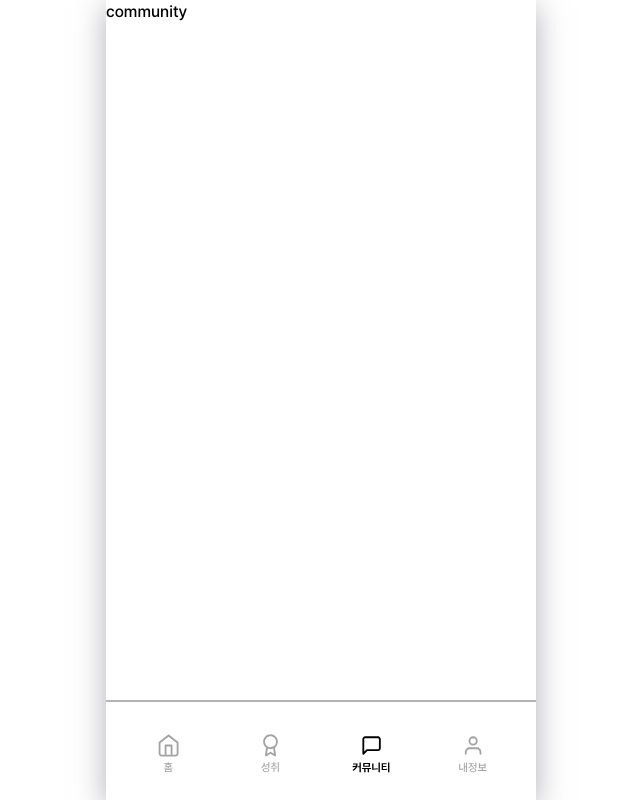
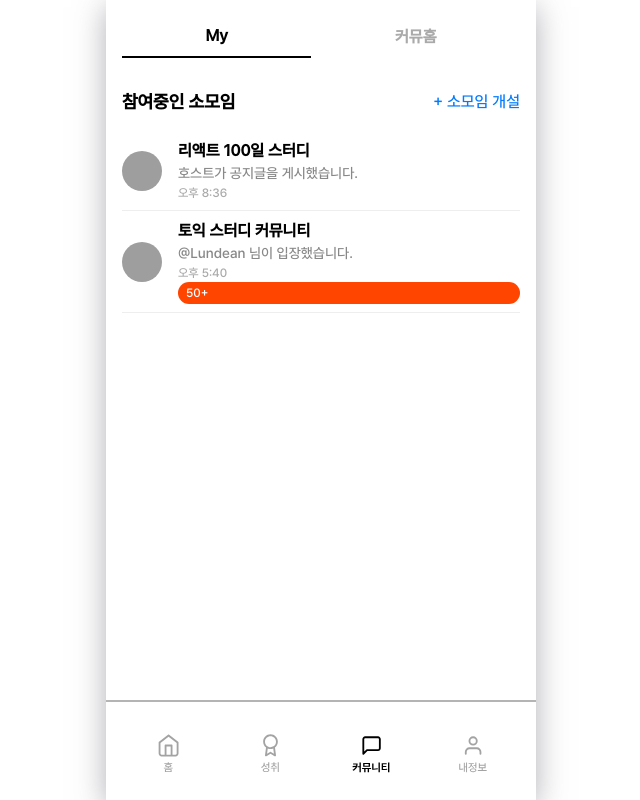
Before and after one commit to GDSC-CheckMate/GOFE_FrontEnd, a React (Create React App) app: page /community in a window 1280 px wide. Shown: the whole page, without its empty margins (319-959 px from the left). Built offline with nearby package versions, Linux system fonts and the light colour scheme; grey boxes are pictures that could not be loaded.

Commit message:
#10 - 커뮤니티 페이지개발
footer에서 커뮤니티 클릭했을 때 My 에 보이는 뷰 개발

```diff
--- a/src/page/community/index.jsx
+++ b/src/page/community/index.jsx
@@ -1,7 +1,54 @@
-import React from "react"
+import React from "react";
+import "../../scss/page/_community.scss"; // 스타일 파일을 정확한 경로로 import
 
 const Community = () => {
-  return <div>community</div>
-}
+  const groups = [
+    {
+      id: 1,
+      name: "리액트 100일 스터디",
+      notice: "호스트가 공지글을 게시했습니다.",
+      time: "오후 8:36",
+      image: "/path/to/react_study.png",
+    },
+    {
+      id: 2,
+      name: "토익 스터디 커뮤니티",
+      notice: "@Lundean 님이 입장했습니다.",
+      time: "오후 5:40",
+      image: "/path/to/toeic_study.png",
+      badge: "50+",
+    },
+  ];
 
-export default Community
+  return (
+    <div className="community-page">
+      <div className="community-header">
+        <div className="tabs">
+          <button className="tab active">My</button>
+          <button className="tab">커뮤홈</button>
+        </div>
+      </div>
+      <div className="community-subheader">
+        <span className="subheader-title">참여중인 소모임</span>
+        <button className="create-group">+ 소모임 개설</button>
+      </div>
+      <div className="group-list">
+        {groups.map((group) => (
+          <div key={group.id} className="group-item">
+            <div className="group-icon">
+              <img src={group.image} alt={group.name} />
+            </div>
+            <div className="group-details">
+              <div className="group-name">{group.name}</div>
+              <div className="group-notice">{group.notice}</div>
+              <div className="group-time">{group.time}</div>
+              {group.badge && <div className="group-badge">{group.badge}</div>}
+            </div>
+          </div>
+        ))}
+      </div>
+    </div>
+  );
+};
+
+export default Community;
--- /dev/null
+++ b/src/scss/page/_community.scss
@@ -0,0 +1,101 @@
+.community-page {
+    padding: 16px;
+  }
+
+  .community-header {
+    display: flex;
+    justify-content: center;
+    align-items: center;
+    margin-bottom: 30px;
+    position: relative;
+  }
+
+  .tabs {
+    display: flex;
+    width: 100%;
+    justify-content: space-around;
+  }
+
+  .tab {
+    padding: 8px 16px;
+    border: none;
+    background: none;
+    cursor: pointer;
+    font-size: 16px;
+    font-weight: bold;
+    color: #aaa;
+    flex-grow: 1;
+    text-align: center;
+  }
+
+  .tab.active {
+    color: #000;
+    border-bottom: 2px solid #000;
+  }
+
+  .community-subheader {
+    display: flex;
+    justify-content: space-between;
+    align-items: center;
+    margin-bottom: 16px;
+  }
+
+  .subheader-title {
+    font-size: 18px;
+    font-weight: bold;
+  }
+
+  .create-group {
+    background: none;
+    border: none;
+    color: #007bff;
+    cursor: pointer;
+    font-size: 16px;
+  }
+
+  .group-list {
+    display: flex;
+    flex-direction: column;
+  }
+
+  .group-item {
+    display: flex;
+    align-items: center;
+    padding: 8px 0;
+    border-bottom: 1px solid #eee;
+  }
+
+  .group-icon img {
+    width: 40px;
+    height: 40px;
+    border-radius: 20px;
+  }
+
+  .group-details {
+    flex: 1;
+    margin-left: 16px;
+  }
+
+  .group-name {
+    font-size: 16px;
+    font-weight: bold;
+  }
+
+  .group-notice {
+    font-size: 14px;
+    color: #888;
+  }
+
+  .group-time {
+    font-size: 12px;
+    color: #aaa;
+  }
+
+  .group-badge {
+    background: #ff4500;
+    color: #fff;
+    border-radius: 12px;
+    padding: 2px 8px;
+    font-size: 12px;
+    margin-left: auto;
+  }
--- a/src/scss/style.scss
+++ b/src/scss/style.scss
@@ -7,3 +7,4 @@
 @import "./components/footer";
 
 @import "./page/main";
+@import "./page/community";
```
